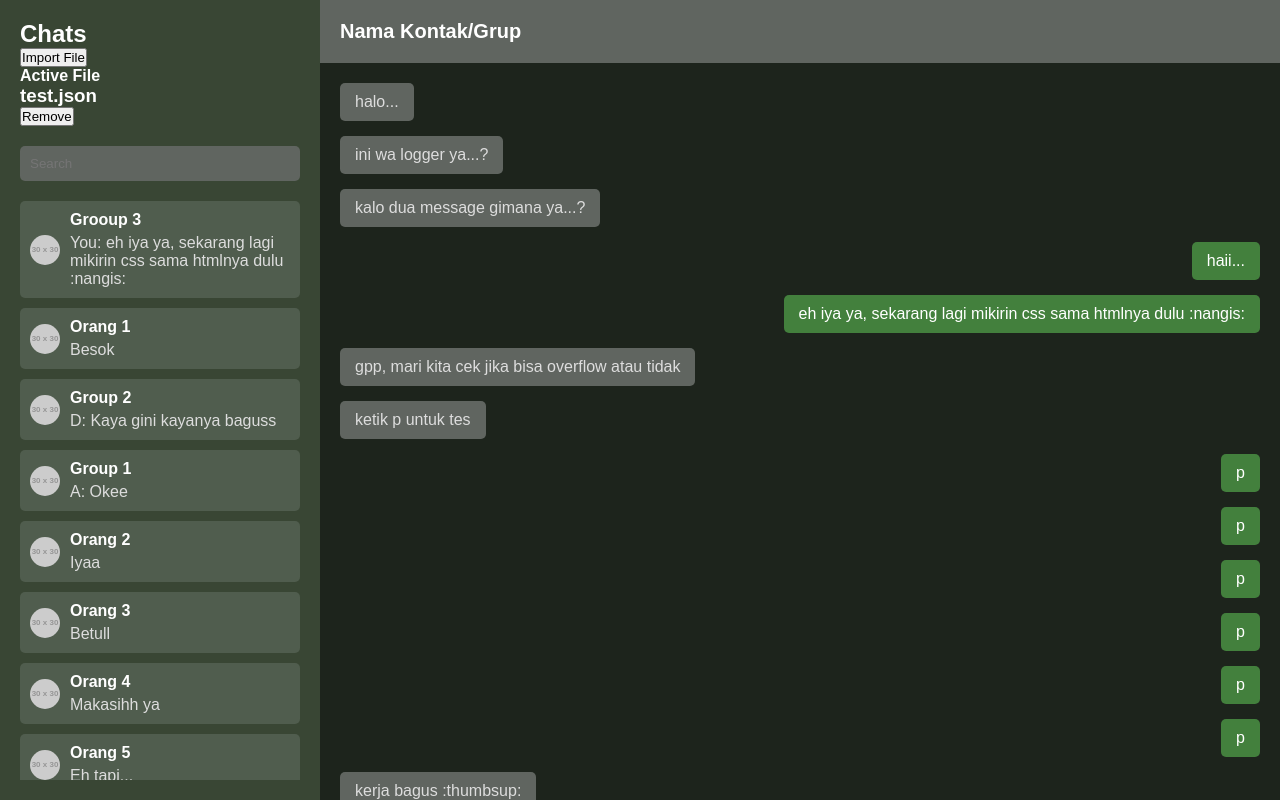
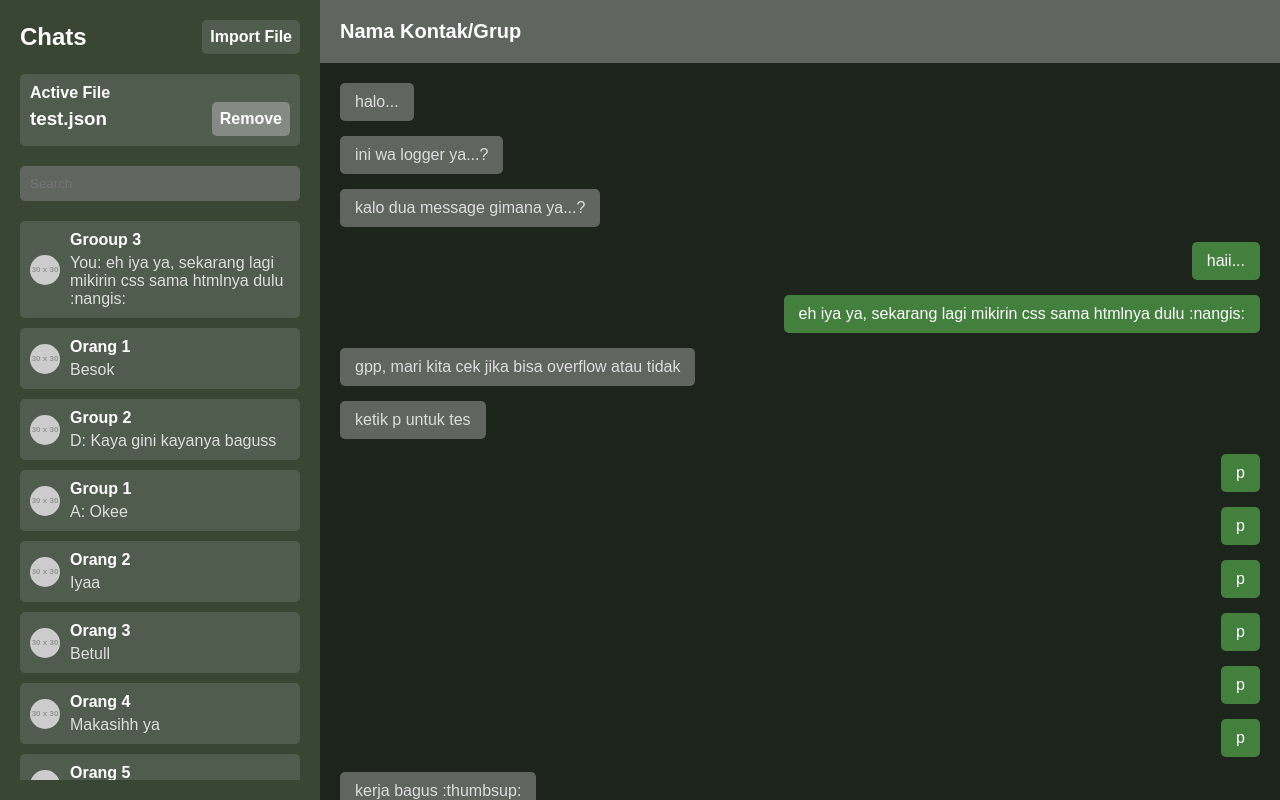
Before and after one commit to devrwynth/pweb-01-walogger, a plain HTML site: page index.html in a window 1280 px wide. Drawn offline with Linux system fonts and the light colour scheme; placeholder pictures from the web are drawn by us.

Commit message:
Update styles.css

```diff
--- a/styles.css
+++ b/styles.css
@@ -25,6 +25,48 @@ body {
     display: flex;
     flex-direction: column;
     align-items: left;
+}
+
+.sidebar-header {
+    display: flex;
+    flex-direction: row;
+    justify-content: space-between;
+    align-items: center;
+}
+
+.imports button {
+    font-family: Arial;
+    font-size: 16px;
+    font-weight: bold;
+    color: #fff;
+    border-radius: 5px;
+    background-color: #505d4e;
+    border: solid 0px;
+    padding: 8px;
+}
+
+.active-file {
+    background-color: #505d4e;
+    margin-top: 20px;
+    border-radius: 5px;
+    padding: 10px;
+}
+
+.file-data {
+    display: flex;
+    justify-content: space-between;
+    align-items: center;
+
+}
+.file-data button {
+    font-family: Arial;
+    font-size: 16px;
+    font-weight: bold;
+    color: #fff;
+    border-radius: 5px;
+    background-color: #868a85;
+    border: solid 0px;
+    padding: 8px;
 }
 
 /* Search Bar */
```
